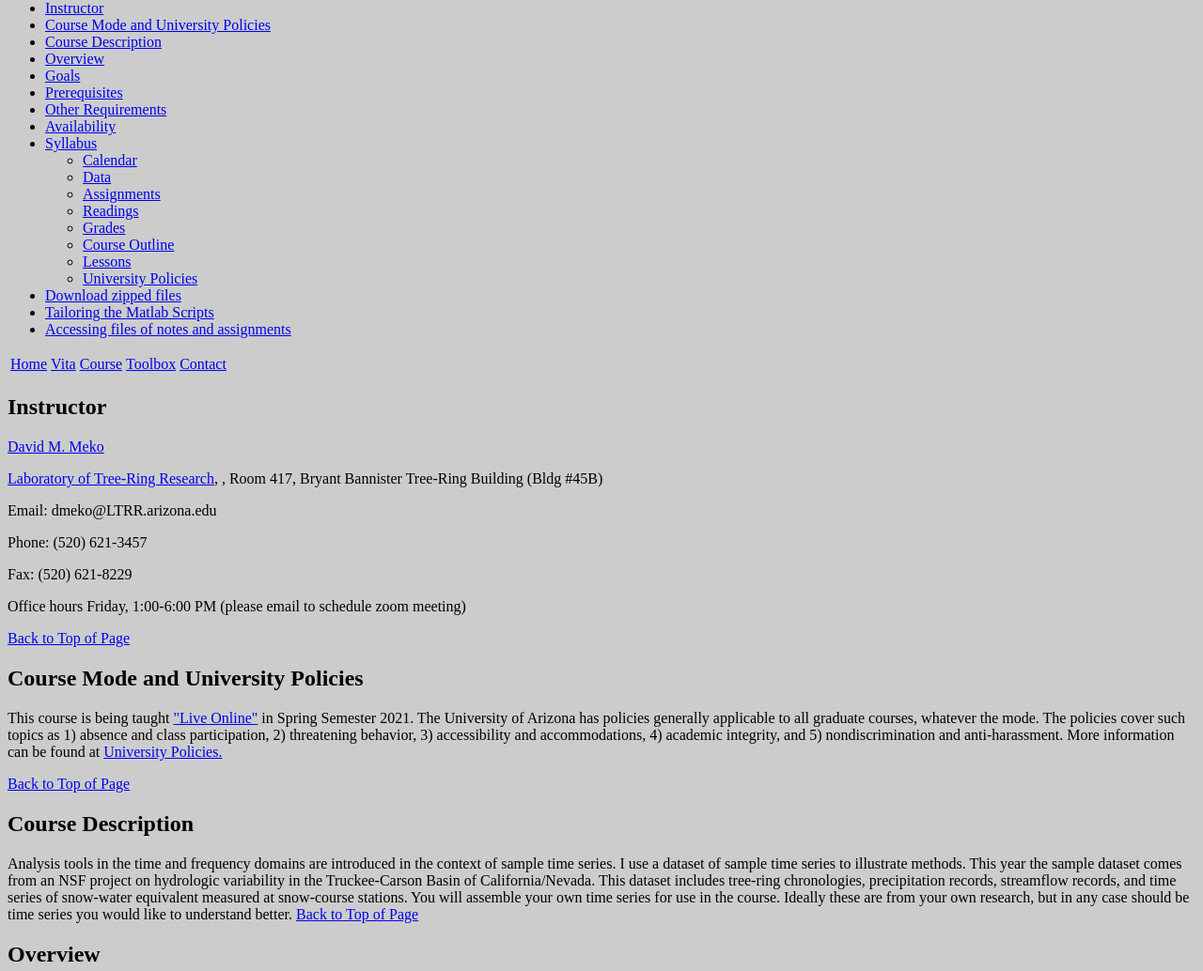
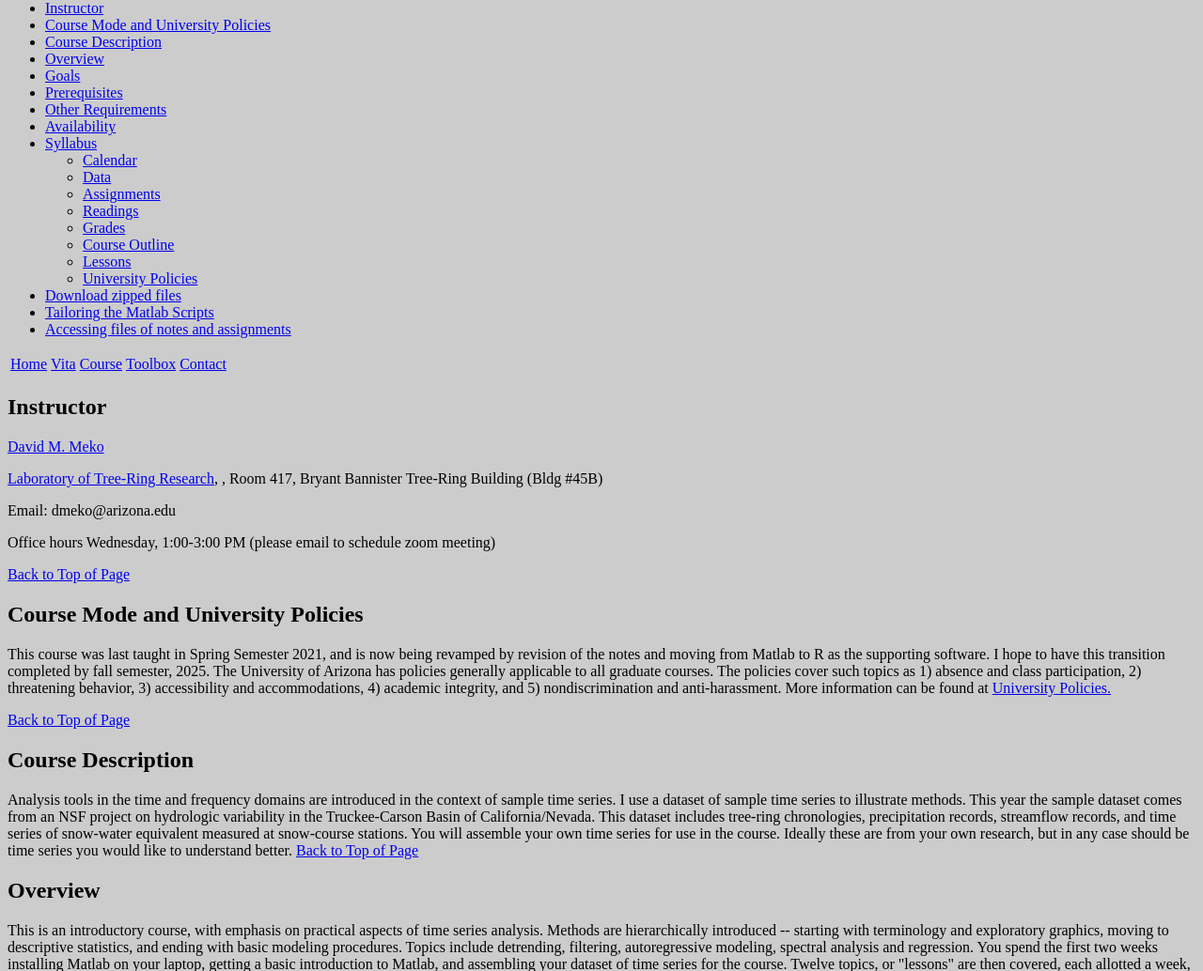
Before and after one commit to ltrr-arizona-edu/dmekoweb, a plain HTML site: page public/geos585a.html in a window 1280 px wide. Shown: the part 66-1100 px from the top of the page at 94% size. Drawn offline with Linux system fonts and the light colour scheme.

Commit message:
changes to geos585.html and vita.html

```diff
--- a/public/geos585a.html
+++ b/public/geos585a.html
@@ -58,17 +58,15 @@
 <a href="vita.html">David M. Meko</a> <p>
 <a href="http://www.ltrr.arizona.edu">Laboratory of Tree-Ring Research</a>, , Room 417, Bryant Bannister Tree-Ring Building (Bldg #45B)
 <p>
-Email: dmeko@LTRR.arizona.edu <p>
-Phone: (520) 621-3457 <p>
-Fax: (520) 621-8229 <p>
-Office hours Friday, 1:00-6:00 PM (please email to schedule zoom meeting)
+Email: dmeko@arizona.edu <p>
+Office hours Wednesday, 1:00-3:00 PM (please email to schedule zoom meeting)
 <p>
 <a href="#ctop">Back to Top of Page</a>
 <p>
 <p>
 
 <a name="cmode"></a><H2>Course Mode and University Policies</h2>
-This course is being taught <a href="https://teachingmodels.arizona.edu/"> "Live Online"</a> in Spring Semester 2021. The University of Arizona has policies generally applicable to all graduate courses, whatever the mode. The policies cover such topics as 1) absence and class participation, 2) threatening behavior, 3) accessibility and accommodations, 4) academic integrity, and 5) nondiscrimination and anti-harassment. More information can be found at <a href="https://academicaffairs.arizona.edu/syllabus-policies"> University Policies.</a>
+This course was last taught in Spring Semester 2021, and is now being revamped by revision of the notes and moving from Matlab to R as the supporting software. I hope to have this transition completed by fall semester, 2025. The University of Arizona has policies generally applicable to all graduate courses. The policies cover such topics as 1) absence and class participation, 2) threatening behavior, 3) accessibility and accommodations, 4) academic integrity, and 5) nondiscrimination and anti-harassment. More information can be found at <a href="https://academicaffairs.arizona.edu/syllabus-policies"> University Policies.</a>
 <p>
 <a href="#ctop">Back to Top of Page</a>
 
```
Also changed, not shown: public/vita.html (+3 -3 lines).
